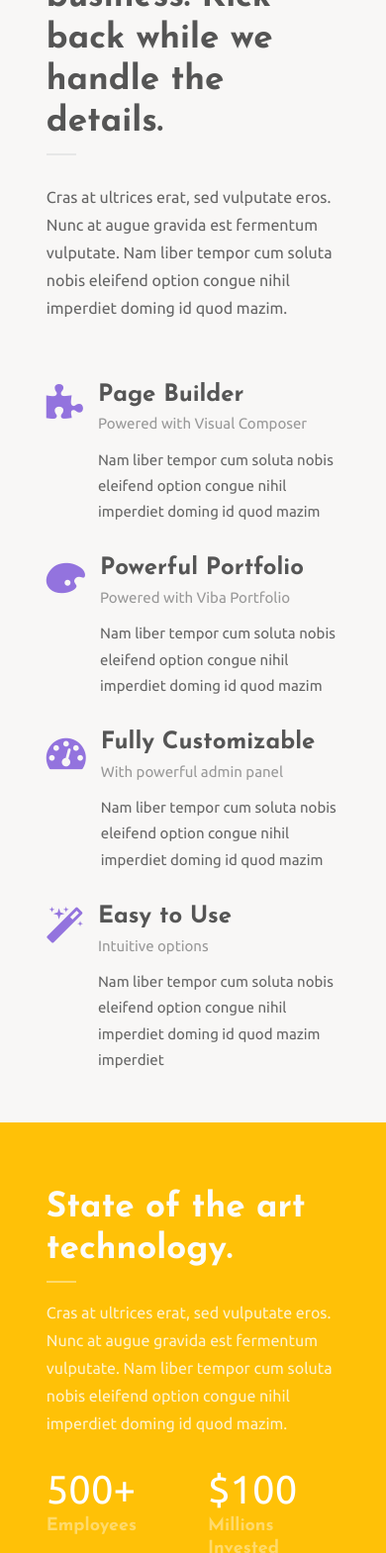
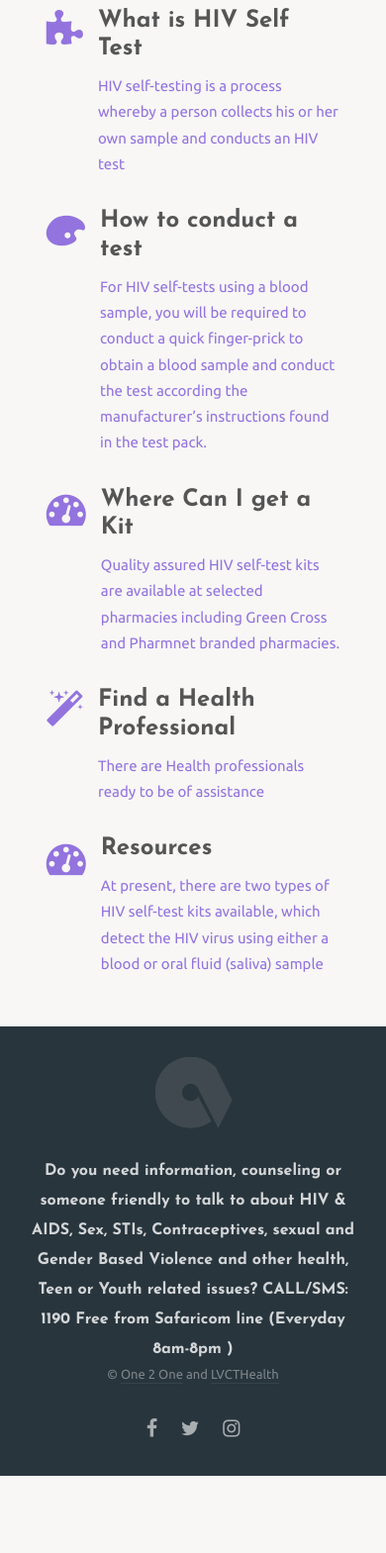
Before and after one commit to johnotaalo/hivselftest, a CodeIgniter app: page /database/ in a window 390 px wide. Shown: the part 524-2093 px from the top of the page at 99% size. After the commit the page ends 2015 px from the top, so only its background shows below. Run offline with CodeIgniter, Linux system fonts and the light colour scheme.

Commit message:
Made the contents at homepage links

```diff
--- a/application/modules/Home/views/faq_v.php
+++ b/application/modules/Home/views/faq_v.php
@@ -481,6 +481,8 @@ You can contact a health provider or visit a health facility of VCT centre, or c
 <div class="row-wrapper row-no-bottom-margin">
 <div class="row-container container row-full-width row-no-padding">
 <div class="row columns-equal-height columns-content-middle columns-no-margins">
+
+
 <div class="column col-sm-6">
 <div class="column-inner custom-css-1488423939872">
 <div class="bg-media">
@@ -492,6 +494,9 @@ You can contact a health provider or visit a health facility of VCT centre, or c
 </div>
 </div>
 </div>
+
+
+
 <div class="column col-sm-6">
 <div class="column-inner custom-css-1488423223527 col-has-fill">
 <div class="column-content">
--- a/application/modules/Home/views/home_v.php
+++ b/application/modules/Home/views/home_v.php
@@ -21,80 +21,120 @@
 				<div class="column-inner custom-css-1488423872205">
 					<div class="column-content">
 						<div class="content-element heading-wrapper heading-align-left">
-							<h4 data-animation="fadeInUp" class="subheading animate-element animate-stagger">About Us</h4>
-							<h3 data-animation="fadeInUp" class="heading animate-element animate-stagger">Let us help shape your business. Kick back while we handle the details.</h3>
+							<h4 data-animation="fadeInUp" class="subheading animate-element animate-stagger">HIV SELF TEST</h4>
+							<h3 data-animation="fadeInUp" class="heading animate-element animate-stagger">Be Self Sure</h3>
 							<div data-animation="fadeInUp" class="separator heading-separator heading-below-separator animate-element animate-stagger">
 								<span class="separator-line heading-separator-line separator-line-left"></span>
 								<span class="separator-line heading-separator-line separator-line-right"></span>
 							</div>
 						</div>
-						<div data-animation="fadeInUp" class="content-element animate-element animate-stagger"><p>Cras at ultrices erat, sed vulputate eros. Nunc at augue gravida est fermentum vulputate. Nam liber tempor cum soluta nobis eleifend option congue nihil imperdiet doming id quod mazim.</p>
-						</div>
+						<!-- <div data-animation="fadeInUp" class="content-element animate-element animate-stagger"><p>Cras at ultrices erat, sed vulputate eros. Nunc at augue gravida est fermentum vulputate. Nam liber tempor cum soluta nobis eleifend option congue nihil imperdiet doming id quod mazim.</p>
+						</div> -->
 						<div class="empty-space clearfix" style="height:32px"></div>
+
 						<div class="row-wrapper row-inner-wrapper">
 						<div class="row row-inner">
 							<div class="column col-sm-6">
+							<a href="<?= @base_url('Home/FAQ'); ?>">
 								<div class="column-inner">
 								<div class="column-content">
 								<div data-animation="fadeInUp" class="content-element service-wrapper service-align-left service-meta-left animate-element animate-stagger">
 								<div class="service-meta"><i class="icon apalodi-icon-puzzle"></i></div>
 								<div class="service-info">
-						<h3 class="service-title">Page Builder</h3>
-						<span class="service-desc">Powered with Visual Composer</span>
-						<p>Nam liber tempor cum soluta nobis eleifend option congue nihil imperdiet doming id quod mazim</p>
+								<h3 class="service-title">What is HIV Self Test</h3>
+								<!-- <span class="service-desc">Powered with Visual Composer</span> -->
+								<p>HIV self-testing is a process whereby a person collects his or her own sample and conducts an HIV test</p>
 								</div>
 								</div>
 								</div>
 								</div>
+							</a>
 							</div>
 							<div class="column col-sm-6">
+							<a href="<?= @base_url('Home/FAQ'); ?>">
 								<div class="column-inner">
 								<div class="column-content">
 								<div data-animation="fadeInUp" class="content-element service-wrapper service-align-left service-meta-left animate-element animate-stagger">
 								<div class="service-meta"><i class="icon apalodi-icon-palette"></i></div>
 								<div class="service-info">
-						<h3 class="service-title">Powerful Portfolio</h3>
-						<span class="service-desc">Powered with Viba Portfolio</span>
-						<p>Nam liber tempor cum soluta nobis eleifend option congue nihil imperdiet doming id quod mazim</p>
+								<h3 class="service-title">How to conduct a test</h3>
+								<!-- <span class="service-desc">Powered with Viba Portfolio</span> -->
+								<p>For HIV self-tests using a blood sample, you will be required to conduct a quick finger-prick to obtain a blood sample and conduct the test according the manufacturer’s instructions found in the test pack.</p>
 								</div>
 								</div>
 								</div>
 								</div>
+							</a>
 							</div>
 						</div>
 						</div>
+
+
+
+
+
+
 						<div class="row-wrapper row-inner-wrapper">
 						<div class="row row-inner">
 							<div class="column col-sm-6">
+							<a href="<?= @base_url('Home/FAQ'); ?>">
 								<div class="column-inner">
 								<div class="column-content">
 								<div data-animation="fadeInUp" class="content-element service-wrapper service-align-left service-meta-left animate-element animate-stagger">
 								<div class="service-meta"><i class="icon apalodi-icon-gauge"></i></div>
 								<div class="service-info">
-						<h3 class="service-title">Fully Customizable</h3>
-						<span class="service-desc">With powerful admin panel</span>
-						<p>Nam liber tempor cum soluta nobis eleifend option congue nihil imperdiet doming id quod mazim</p>
+								<h3 class="service-title">Where Can I get a Kit</h3>
+								<!-- <span class="service-desc">With powerful admin panel</span> -->
+								<p>Quality assured HIV self-test kits are available at selected pharmacies including Green Cross and Pharmnet branded pharmacies.</p>
 								</div>
 								</div>
 								</div>
 								</div>
+							</a>
 							</div>
 							<div class="column col-sm-6">
+							<a href="<?= @base_url('Home/FAQ'); ?>">
 								<div class="column-inner">
 								<div class="column-content">
 								<div data-animation="fadeInUp" class="content-element service-wrapper service-align-left service-meta-left animate-element animate-stagger">
 								<div class="service-meta"><i class="icon apalodi-icon-magic"></i></div>
 								<div class="service-info">
-						<h3 class="service-title">Easy to Use</h3>
-						<span class="service-desc">Intuitive options</span>
-						<p>Nam liber tempor cum soluta nobis eleifend option congue nihil imperdiet doming id quod mazim imperdiet</p>
+								<h3 class="service-title">Find a Health Professional</h3>
+								<!-- <span class="service-desc">Intuitive options</span> -->
+								<p>There are Health professionals ready to be of assistance</p>
 								</div>
 								</div>
 								</div>
 								</div>
+							</a>
 							</div>
 						</div>
 						</div>
+
+						<div class="row-wrapper row-inner-wrapper">
+						<div class="row row-inner">
+							<div class="column col-sm-6">
+							<a href="<?= @base_url('Home/FAQ'); ?>">
+								<div class="column-inner">
+								<div class="column-content">
+								<div data-animation="fadeInUp" class="content-element service-wrapper service-align-left service-meta-left animate-element animate-stagger">
+								<div class="service-meta"><i class="icon apalodi-icon-gauge"></i></div>
+								<div class="service-info">
+								<h3 class="service-title">Resources</h3>
+								<!-- <span class="service-desc">With powerful admin panel</span> -->
+								<p>At present, there are two types of HIV self-test kits available, which detect the HIV virus using either a blood or oral fluid (saliva) sample</p>
+								</div>
+								</div>
+								</div>
+								</div>
+							</a>
+							</div>
+
+						</div>
+						</div>
+
+
+
 					</div>
 				</div>
 			</div>
@@ -104,7 +144,7 @@
 
 
 
-
+<!--
 <div class="row-wrapper row-no-bottom-margin row-full-height">
 <div class="row-container container row-full-width row-no-padding">
 <div class="row columns-equal-height columns-content-middle columns-no-margins">
@@ -238,7 +278,7 @@
 </div>
 </div>
 </div>
-
+ -->
 
 
 </div>
```
Lines whose indentation alone changed are shown as unchanged.
